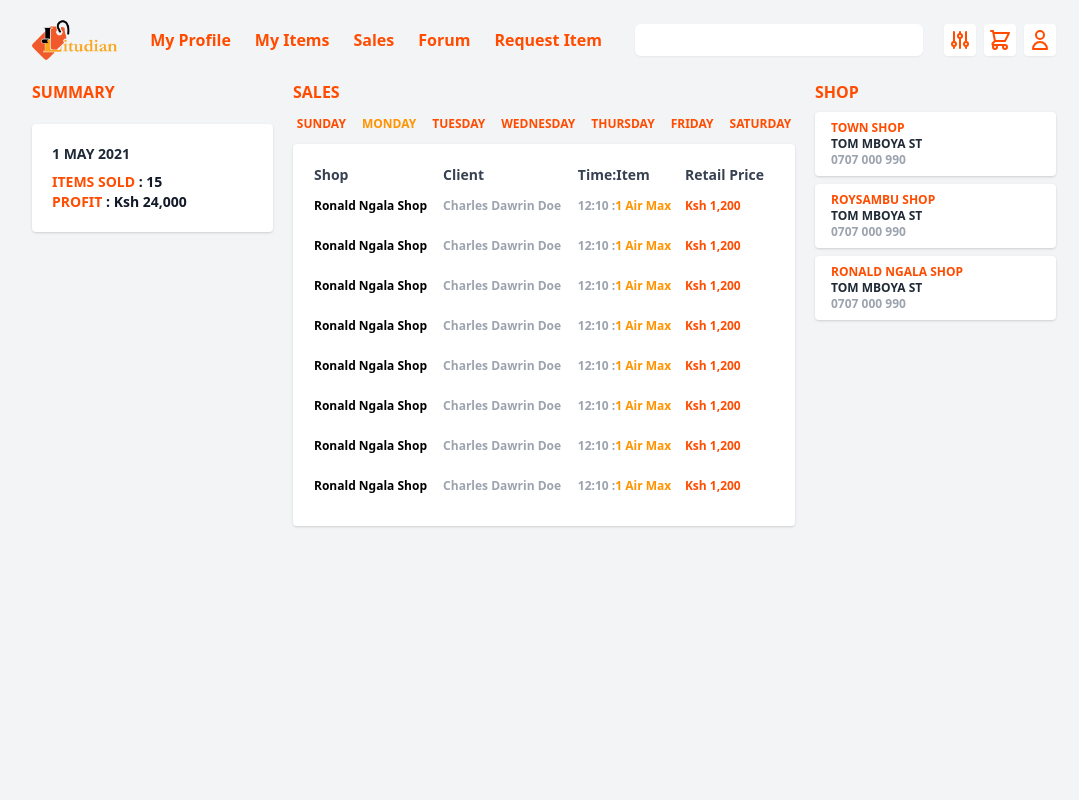
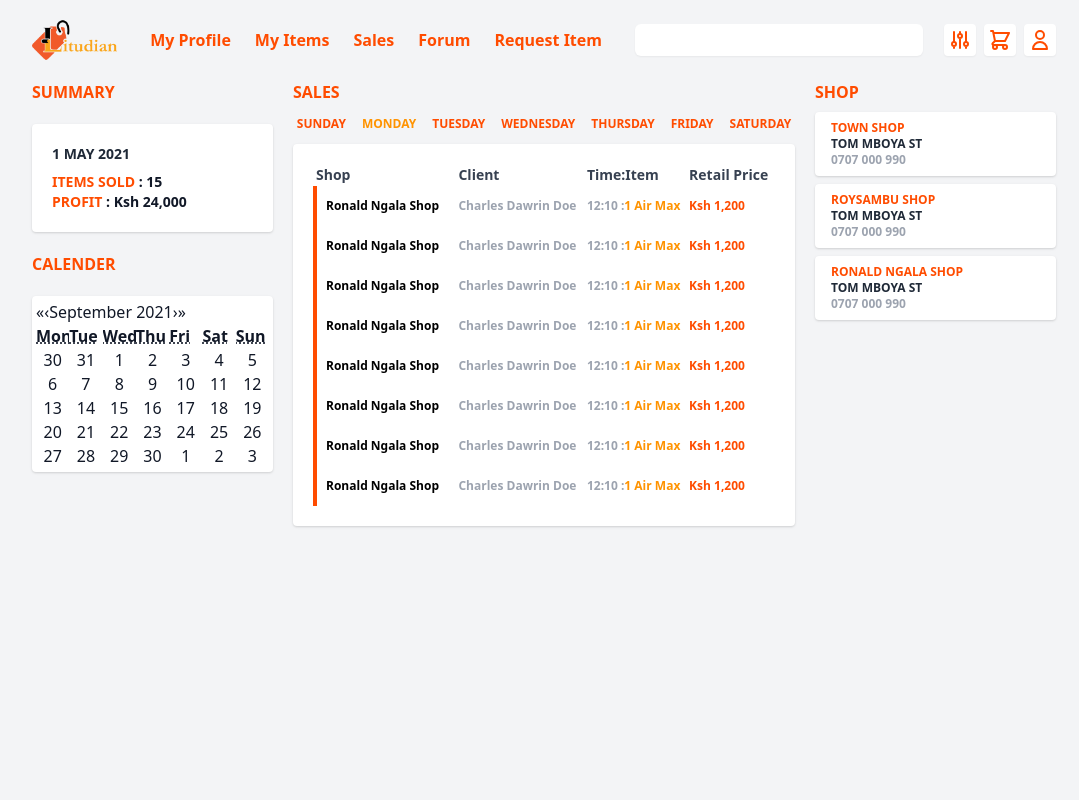
Before and after one commit to twais/litudian-frontend, a React (Create React App) app: page /sales in a window 1280 px wide. Shown: the top 800 px of the page, without its empty margins (96-1175 px from the left). Built offline with nearby package versions, Linux system fonts and the light colour scheme.

Commit message:
adding calender component on sales page

```diff
--- a/package.json
+++ b/package.json
@@ -9,6 +9,7 @@
     "@testing-library/react": "^11.2.7",
     "@testing-library/user-event": "^12.8.3",
     "react": "^17.0.2",
+    "react-calendar": "^3.4.0",
     "react-dom": "^17.0.2",
     "react-icons": "^4.3.1",
     "react-router-dom": "^5.3.0",
--- a/src/pages/Sales.js
+++ b/src/pages/Sales.js
@@ -1,4 +1,5 @@
 import React, { Component } from 'react';
+import Calendar from 'react-calendar';
 import Layout from './../layouts/Main';
 
 export default class Sales extends Component {
@@ -34,6 +35,14 @@ export default class Sales extends Component {
                             <p className="text-tangerine uppercase font-bold text-sm">Items Sold <span className="text-gray-900">: 15</span></p>
 
                             <p className="text-tangerine uppercase font-bold text-sm">Profit <span className="text-gray-900 capitalize">: Ksh 24,000</span></p>
+
+                        </div>
+
+                        <h1 className="text-tangerine font-bold uppercase">Calender</h1>
+
+                        <div className="bg-white rounded p-1 shadow">
+
+                            <Calendar className="font-bold text-gray-900 gap-x-1 bg-white" />
 
                         </div>
 
@@ -85,9 +94,9 @@ export default class Sales extends Component {
 
                                     <tr className="text-xs font-bold py-1">
 
-                                        <td className="py-3">
+                                        <td className="py-3 border-l-4 mt-1 mr-2 border-tangerine">
 
-                                            <h1>Ronald Ngala Shop</h1>
+                                            <h1 className="px-2">Ronald Ngala Shop</h1>
 
                                         </td>
 
@@ -113,9 +122,9 @@ export default class Sales extends Component {
 
                                     <tr className="text-xs font-bold py-1">
 
-                                        <td className="py-3">
+                                        <td className="py-3 border-l-4 mt-1 mr-2 border-tangerine">
 
-                                            <h1>Ronald Ngala Shop</h1>
+                                            <h1 className="px-2">Ronald Ngala Shop</h1>
 
                                         </td>
 
@@ -141,9 +150,9 @@ export default class Sales extends Component {
 
                                     <tr className="text-xs font-bold py-1">
 
-                                        <td className="py-3">
+                                        <td className="py-3 border-l-4 mt-1 mr-2 border-tangerine">
 
-                                            <h1>Ronald Ngala Shop</h1>
+                                            <h1 className="px-2">Ronald Ngala Shop</h1>
 
                                         </td>
 
@@ -169,9 +178,9 @@ export default class Sales extends Component {
 
                                     <tr className="text-xs font-bold py-1">
 
-                                        <td className="py-3">
+                                        <td className="py-3 border-l-4 mt-1 mr-2 border-tangerine">
 
-                                            <h1>Ronald Ngala Shop</h1>
+                                            <h1 className="px-2">Ronald Ngala Shop</h1>
 
                                         </td>
 
@@ -197,9 +206,9 @@ export default class Sales extends Component {
 
                                     <tr className="text-xs font-bold py-1">
 
-                                        <td className="py-3">
+                                        <td className="py-3 border-l-4 mt-1 mr-2 border-tangerine">
 
-                                            <h1>Ronald Ngala Shop</h1>
+                                            <h1 className="px-2">Ronald Ngala Shop</h1>
 
                                         </td>
 
@@ -225,9 +234,9 @@ export default class Sales extends Component {
 
                                     <tr className="text-xs font-bold py-1">
 
-                                        <td className="py-3">
+                                        <td className="py-3 border-l-4 mt-1 mr-2 border-tangerine">
 
-                                            <h1>Ronald Ngala Shop</h1>
+                                            <h1 className="px-2">Ronald Ngala Shop</h1>
 
                                         </td>
 
@@ -253,9 +262,9 @@ export default class Sales extends Component {
 
                                     <tr className="text-xs font-bold py-1">
 
-                                        <td className="py-3">
+                                        <td className="py-3 border-l-4 mt-1 mr-2 border-tangerine">
 
-                                            <h1>Ronald Ngala Shop</h1>
+                                            <h1 className="px-2">Ronald Ngala Shop</h1>
 
                                         </td>
 
@@ -281,9 +290,9 @@ export default class Sales extends Component {
 
                                     <tr className="text-xs font-bold py-1">
 
-                                        <td className="py-3">
+                                        <td className="py-3 border-l-4 mt-1 mr-2 border-tangerine">
 
-                                            <h1>Ronald Ngala Shop</h1>
+                                            <h1 className="px-2">Ronald Ngala Shop</h1>
 
                                         </td>
 
```
Also changed, not shown: 1 other file (tests, documents, lock files or other folders).
